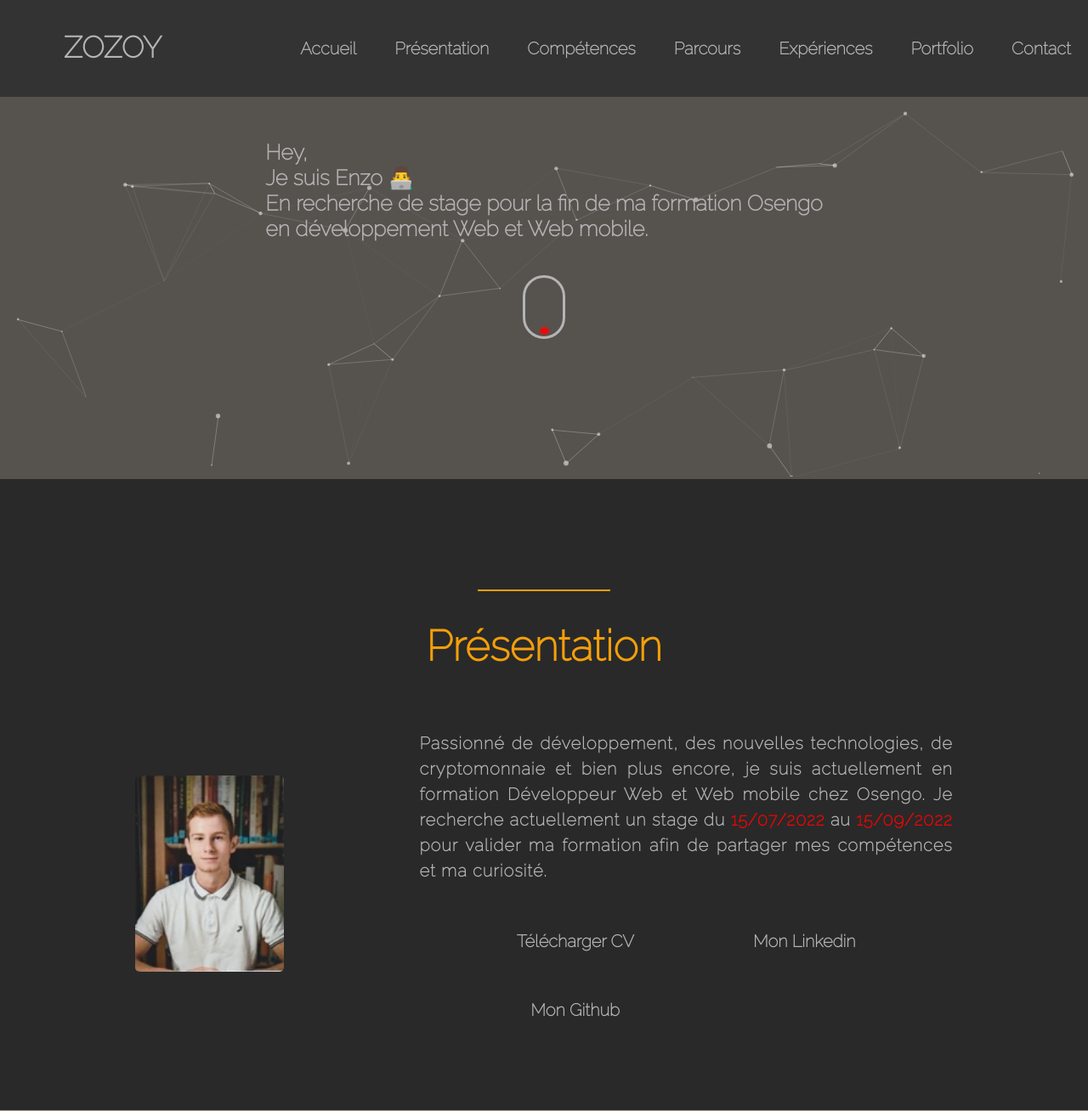
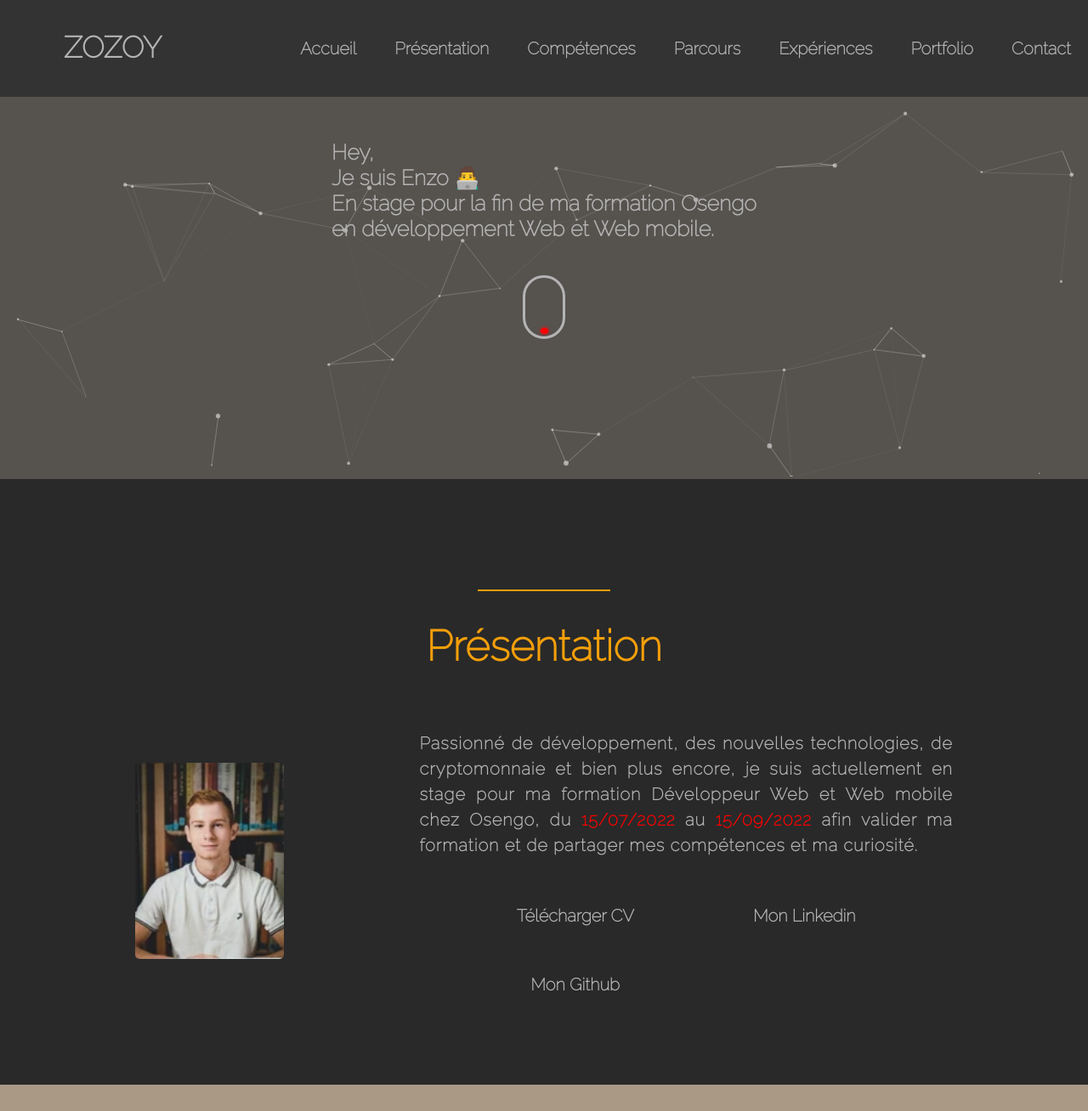
Before and after one commit to zozo404/site-cv-new, a PHP site: page / in a window 1280 px wide. Shown: the top 1308 px of the page at 85% size. Run offline with PHP 8.4, Linux system fonts and the light colour scheme; some libraries are stand-ins or nearby versions.

Commit message:
:memo: | presentation's update

```diff
--- a/index.php
+++ b/index.php
@@ -133,7 +133,7 @@ require 'mail.php';
                 <!--partie1 de la salutation-->
                 <div class="salutation-text">
                     <p>
-                        Hey,<br>Je suis Enzo 👨‍💻<br>En recherche de stage pour la fin de ma formation Osengo <br>en développement Web et Web mobile.
+                        Hey,<br>Je suis Enzo 👨‍💻<br>En stage pour la fin de ma formation Osengo <br>en développement Web et Web mobile.
                     </p>
                 </div>
                 <!--partie2 de la salutation-->
@@ -164,7 +164,7 @@ require 'mail.php';
                 <!--presentation avec le texte et des btn vers mes liens-->
                 <div class="presentation-div-text">
                     <p>
-                    Passionné de développement, des nouvelles technologies, de cryptomonnaie et bien plus encore, je suis actuellement en formation Développeur Web et Web mobile chez Osengo. Je recherche actuellement un stage du <span class="span-date">15/07/2022</span> au <span class="span-date">15/09/2022 </span>pour valider ma formation afin de partager mes compétences et ma curiosité.
+                    Passionné de développement, des nouvelles technologies, de cryptomonnaie et bien plus encore, je suis actuellement en stage pour ma formation Développeur Web et Web mobile chez Osengo, du <span class="span-date">15/07/2022</span> au <span class="span-date">15/09/2022 </span>afin valider ma formation et de partager mes compétences et ma curiosité.
                     </p>
                     <div class="presentation-div-btn-all">
                         <div class="presentation-div-btn-haut">
```
